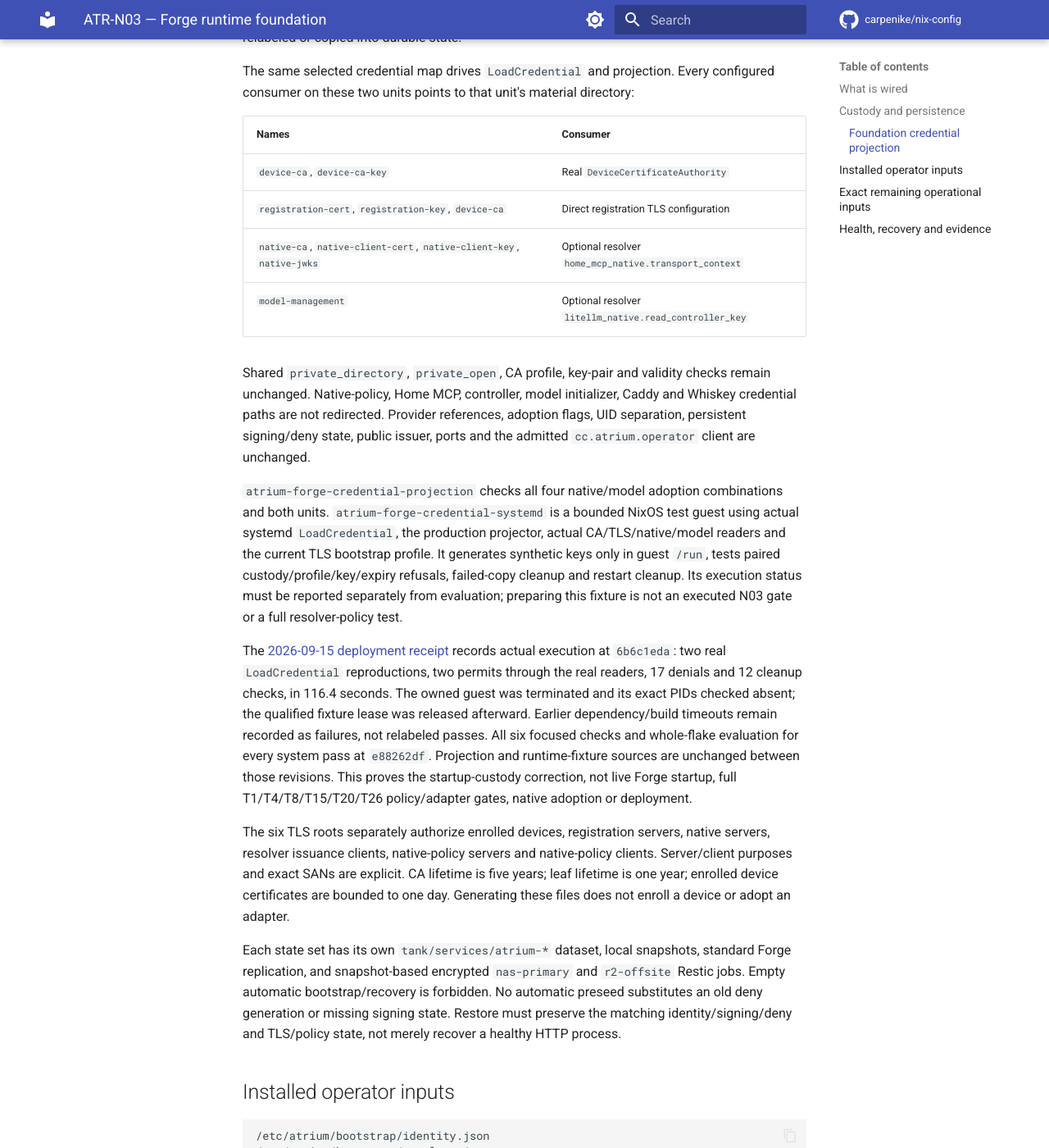
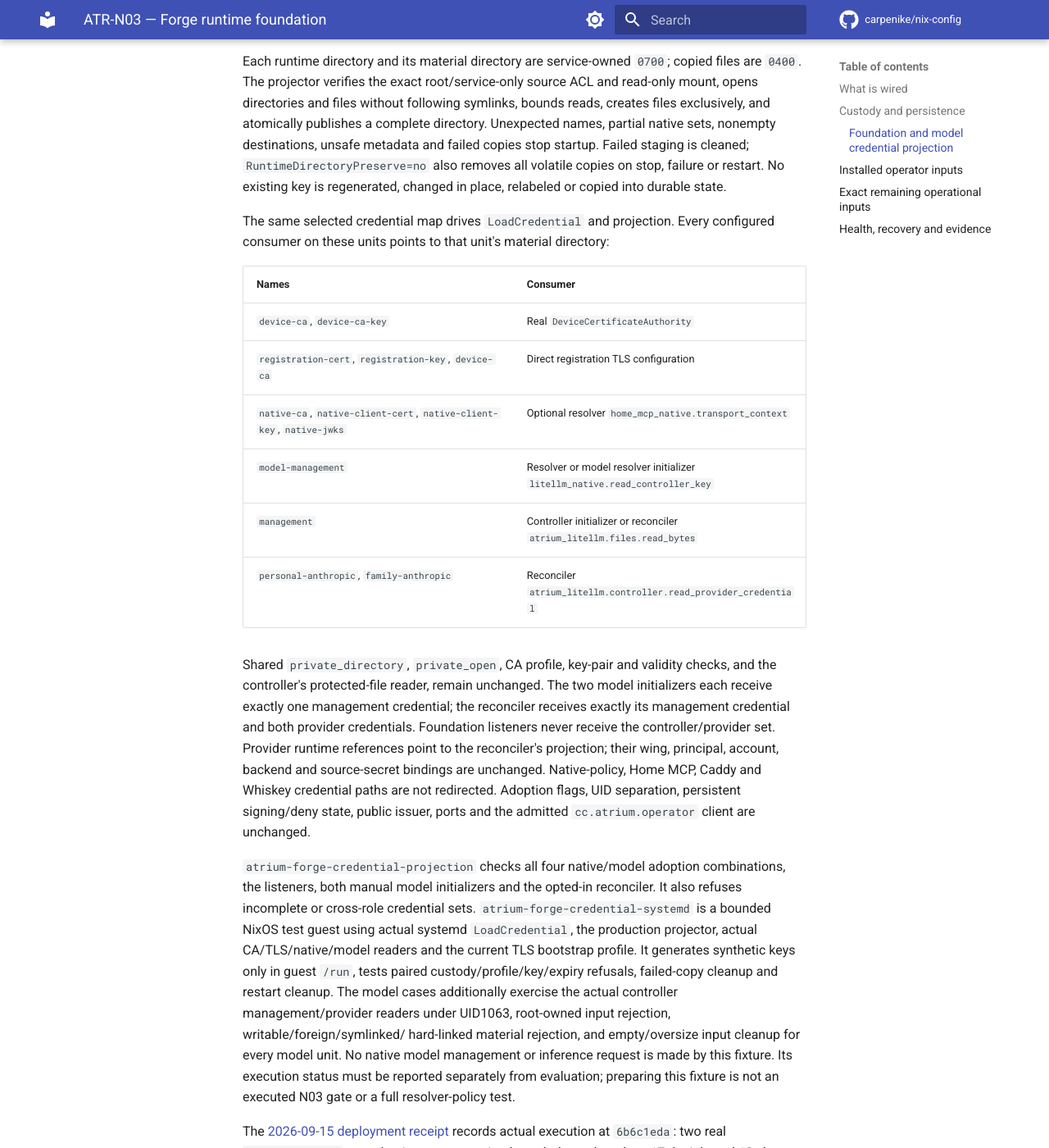
Before and after one commit to carpenike/nix-config, an MkDocs documentation site: the page built from docs/services/atrium-forge-runtime.md, in a window 1280 px wide and 1400 px high, scrolled down 2779 px. Shown: the whole window at 82% size. Built offline with MkDocs 1.6.1 and Material for MkDocs 9.7.7, drawn with Linux system fonts in a browser that asks for light colours; comment, search, counter and statistics services are not loaded; some of the changed text lies outside the part shown.

Commit message:
ATR-N03: project model credentials into per-unit private custody
Keep exact per-unit management/provider sets and strict source and application readers. Extend the existing isolated systemd fixture across model initializers and the reconciler without enabling adoption.

Co-authored-by: Copilot <223556219+Copilot@users.noreply.github.com>
Copilot-Session: 1e5e7d6d-a45a-4ac0-9fb1-9bf14b3658cb

```diff
--- a/docs/services/atrium-forge-runtime.md
+++ b/docs/services/atrium-forge-runtime.md
@@ -72,25 +72,31 @@ systemd `LoadCredential`. Only the resolver additionally receives the four
 native broker files and/or `model-management` when those adoption flags are
 explicitly enabled. Resolver signing stays live in its own private ring.
 
-### Foundation credential projection
+### Foundation and model credential projection
 
 Systemd 258 supplies these credentials inside each service's private mount
 namespace: a root-owned `0550` directory and `0440` files on read-only tmpfs,
-with a POSIX ACL granting only root and the resolver UID access. The group
+with a POSIX ACL granting only root and the consuming service UID access. The group
 mode bits are the ACL mask, not a grant to the root group. This is valid
 systemd custody, but it is not the service-owned private-file contract required
 by Atrium's existing readers. Host-global `/run/credentials` visibility cannot
 diagnose a private service namespace.
 
-The two foundation units therefore project their fixed `LoadCredential` sets,
-as the existing resolver UID1060, before starting the application:
+The foundation listeners and model units therefore project their fixed
+`LoadCredential` sets as their existing service UID before starting the
+application. Initializer projections finish before the bootstrap program can
+write persistent state:
 
-| Unit | Volatile `RuntimeDirectory` | Application material directory |
+| Unit | UID | Volatile material directory |
 | --- | --- | --- |
-| `atrium-resolver` | `/run/atrium-resolver-credentials` | `material/` |
-| `atrium-device-registration` | `/run/atrium-device-registration-credentials` | `material/` |
+| `atrium-resolver` | 1060 | `/run/atrium-resolver-credentials/material/` |
+| `atrium-device-registration` | 1060 | `/run/atrium-device-registration-credentials/material/` |
+| `atrium-model-resolver-initialize` | 1060 | `/run/atrium-model-resolver-initialize-credentials/material/` |
+| `atrium-model-controller-initialize` | 1063 | `/run/atrium-model-controller-initialize-credentials/material/` |
+| `atrium-reconciler` | 1063 | `/run/atrium-reconciler-credentials/material/` |
 
-Both directories are service-owned `0700`; copied files are `0400`. The
+Each runtime directory and its material directory are service-owned `0700`;
+copied files are `0400`. The
 projector verifies the exact root/service-only source ACL and read-only mount,
 opens directories and files without following symlinks, bounds reads, creates
 files exclusively, and atomically publishes a complete directory. Unexpected
@@ -108,20 +114,33 @@ directory:
 | `device-ca`, `device-ca-key` | Real `DeviceCertificateAuthority` |
 | `registration-cert`, `registration-key`, `device-ca` | Direct registration TLS configuration |
 | `native-ca`, `native-client-cert`, `native-client-key`, `native-jwks` | Optional resolver `home_mcp_native.transport_context` |
-| `model-management` | Optional resolver `litellm_native.read_controller_key` |
+| `model-management` | Resolver or model resolver initializer `litellm_native.read_controller_key` |
+| `management` | Controller initializer or reconciler `atrium_litellm.files.read_bytes` |
+| `personal-anthropic`, `family-anthropic` | Reconciler `atrium_litellm.controller.read_provider_credential` |
 
 Shared `private_directory`, `private_open`, CA profile, key-pair and validity
-checks remain unchanged. Native-policy, Home MCP, controller, model initializer,
-Caddy and Whiskey credential paths are not redirected. Provider references,
-adoption flags, UID separation, persistent signing/deny state, public issuer,
+checks, and the controller's protected-file reader, remain unchanged.
+The two model initializers each receive exactly one management credential;
+the reconciler receives exactly its management credential and both provider
+credentials. Foundation listeners never receive the controller/provider set.
+Provider runtime references point to the reconciler's projection; their wing,
+principal, account, backend and source-secret bindings are unchanged.
+Native-policy, Home MCP, Caddy and Whiskey credential paths are not redirected.
+Adoption flags, UID separation, persistent signing/deny state, public issuer,
 ports and the admitted `cc.atrium.operator` client are unchanged.
 
 `atrium-forge-credential-projection` checks all four native/model adoption
-combinations and both units. `atrium-forge-credential-systemd` is a bounded
+combinations, the listeners, both manual model initializers and the opted-in
+reconciler. It also refuses incomplete or cross-role credential sets.
+`atrium-forge-credential-systemd` is a bounded
 NixOS test guest using actual systemd `LoadCredential`, the production
 projector, actual CA/TLS/native/model readers and the current TLS bootstrap
 profile. It generates synthetic keys only in guest `/run`, tests paired
 custody/profile/key/expiry refusals, failed-copy cleanup and restart cleanup.
+The model cases additionally exercise the actual controller management/provider
+readers under UID1063, root-owned input rejection, writable/foreign/symlinked/
+hard-linked material rejection, and empty/oversize input cleanup for every model
+unit. No native model management or inference request is made by this fixture.
 Its execution status must be reported separately from evaluation; preparing
 this fixture is not an executed N03 gate or a full resolver-policy test.
 
```
Also changed, not shown: other parts of docs/services/atrium-forge-runtime.md (+1 -1 lines), docs/services/atrium-forge-cloud.md (+21 -0 lines), 8 other files.
